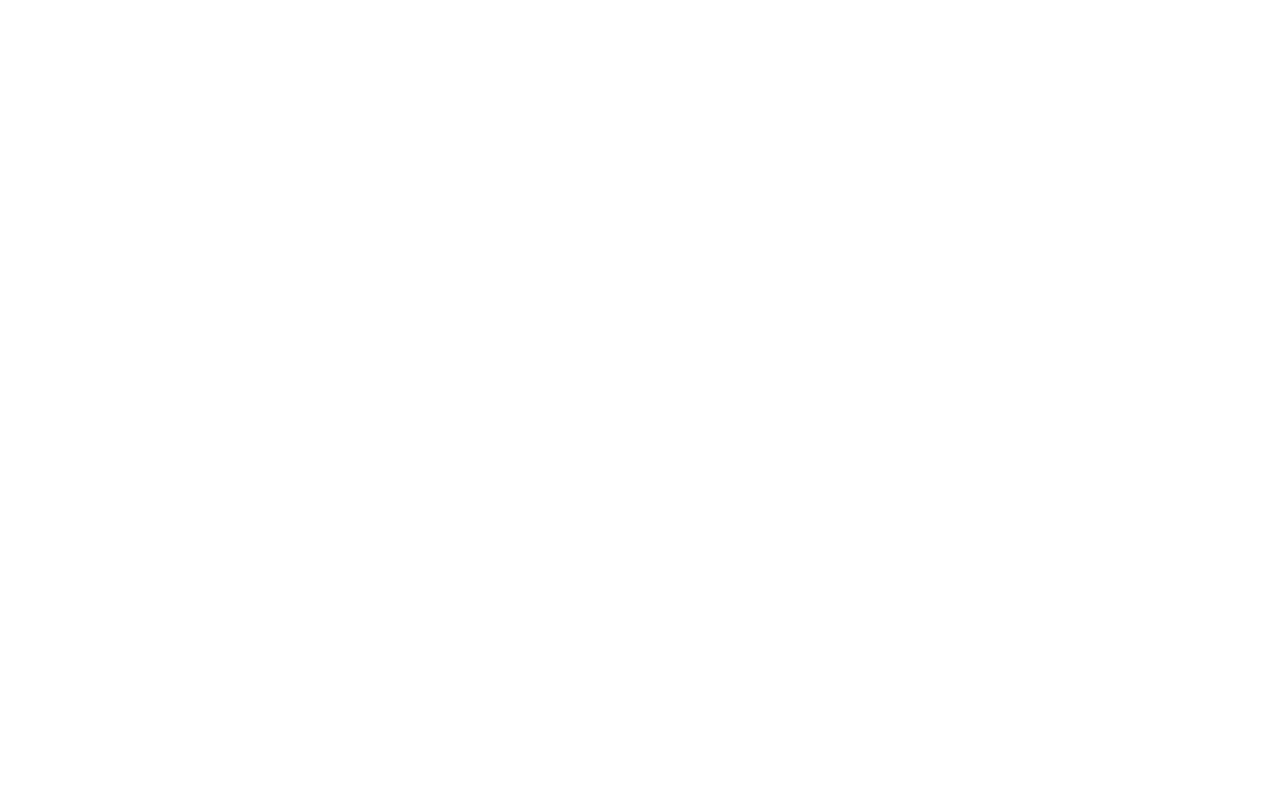
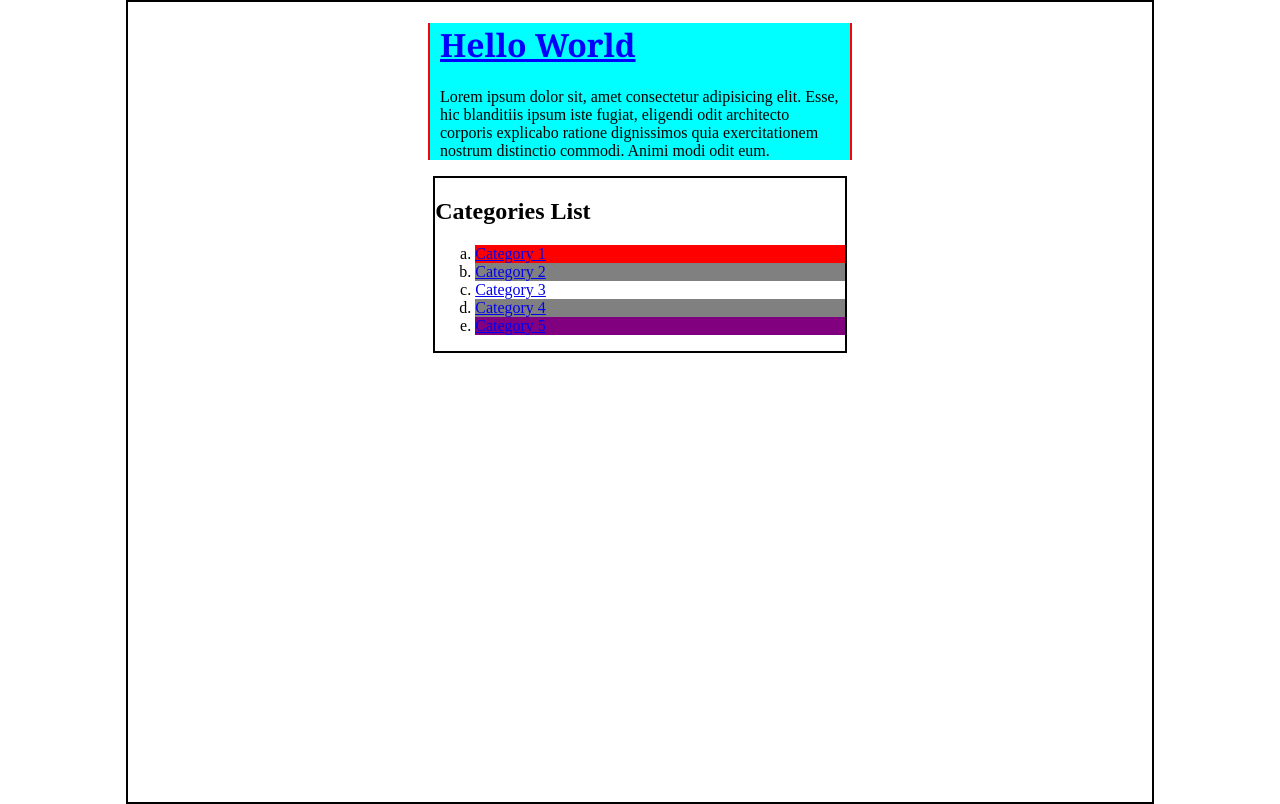
Before and after one commit to prasanth-coder/CSS-Learning, a plain HTML site: page index.html in a window 1280 px wide. Drawn offline with Linux system fonts and the light colour scheme.

Commit message:
css basics covered

```diff
--- a/index.html
+++ b/index.html
@@ -3,9 +3,34 @@
 <head>
     <meta charset="UTF-8">
     <meta name="viewport" content="width=device-width, initial-scale=1.0">
-    <title>Document</title>
+    <title>Css Cheat sheet</title>
+    <link rel="stylesheet" type="text/css" href="style.css"></link>
+    <Style type="text/css">
+        h1{
+
+
+        }
+
+    </Style>
 </head>
 <body>
+    <div class="container" >
+    <div class="box-1">
+         <h1 style="color: blue;">Hello World</h1>
+         <p>Lorem ipsum dolor sit, amet consectetur adipisicing elit. Esse, hic blanditiis ipsum iste fugiat, eligendi odit architecto corporis explicabo ratione dignissimos quia exercitationem nostrum distinctio commodi. Animi modi odit eum.</p>
+    </div>
+    <div class="categories">
+        <h2>Categories List</h2>
+        <ul>
+            <li><a href="www.google.com">Category 1</a></li>
+            <li><a href="www.google.com">Category 2</a></li>
+            <li><a href="www.google.com">Category 3</a></li>
+            <li><a href="www.google.com">Category 4</a></li>
+            <li><a href="www.google.com">Category 5</a></li>
+        </ul>
+
+    </div>
+    </div>
 
 </body>
 </html>
--- /dev/null
+++ b/style.css
@@ -0,0 +1,51 @@
+body{
+    margin: 0;
+
+}
+
+h1{
+    font-family: Cambria, Cochin, Georgia, Times, 'Times New Roman', serif;
+    text-decoration: underline;
+}
+p{
+    font-size: 16px;
+
+}
+
+.box-1{
+    background-color: aqua;
+    width: 400px;
+    margin: auto;
+    border-right: 2px solid red;
+    border-left: 2px solid red;
+    padding: 0px 10px 0 10px;
+
+}
+
+.container{
+
+    width: 80%;
+    height : 50rem;
+    border: 2px solid black;
+    margin: auto;
+}
+
+.categories{
+    margin: auto;
+    border: 2px solid black;
+    width: 40%;
+}
+.categories ul{
+    list-style-type: lower-alpha;
+
+}
+.categories li:nth-child(even){
+    background-color: grey ;
+}
+.categories li:last-child{
+    background-color: purple ;
+}
+
+.categories li:first-child{
+    background-color: red ;
+}
```
